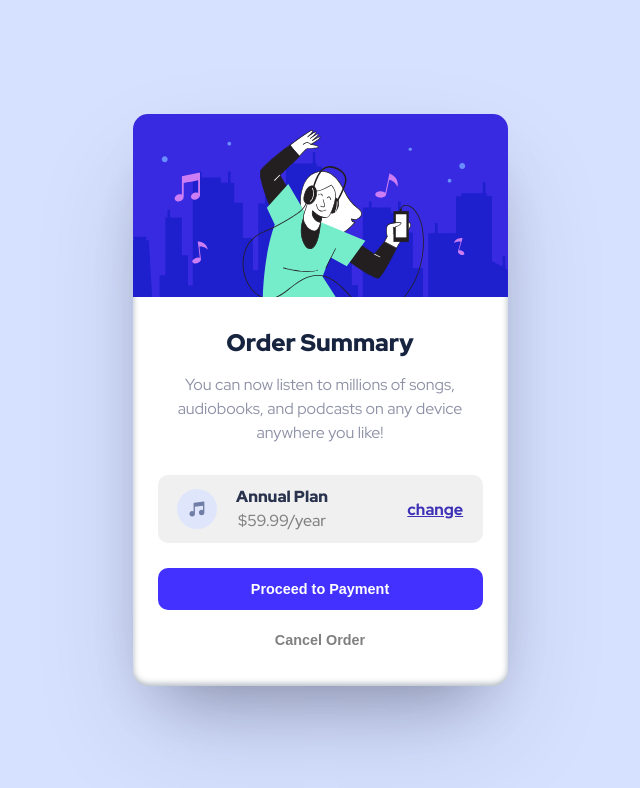
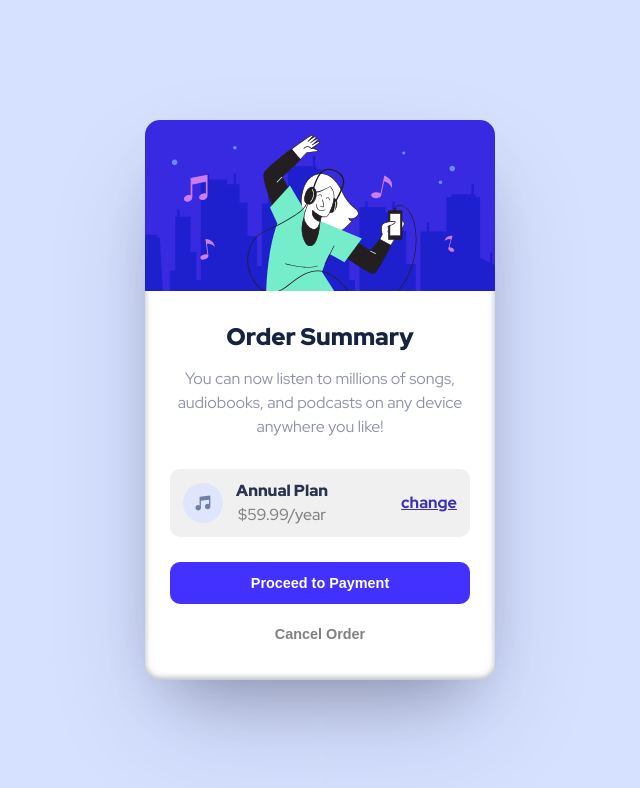
Before and after one commit to meet-gondaliya/Order-summary-component, a plain HTML site: page index.html in a window 1280 px wide. Shown: the whole page, without its empty margins (320-960 px from the left). Drawn offline with Linux system fonts and the light colour scheme.

Commit message:
Update Width in CSS

```diff
--- a/style.css
+++ b/style.css
@@ -16,7 +16,7 @@ body {
 }
 
 .container {
-    max-width: 375px;
+    max-width: 350px;
     background-color: #FFF;
     border-radius: 15px;
     box-shadow: rgba(50, 50, 93, 0.25) 0px 50px 100px -20px, rgba(0, 0, 0, 0.3) 0px 30px 60px -30px, rgba(10, 37, 64, 0.35) 0px -2px 6px 0px inset;
```
